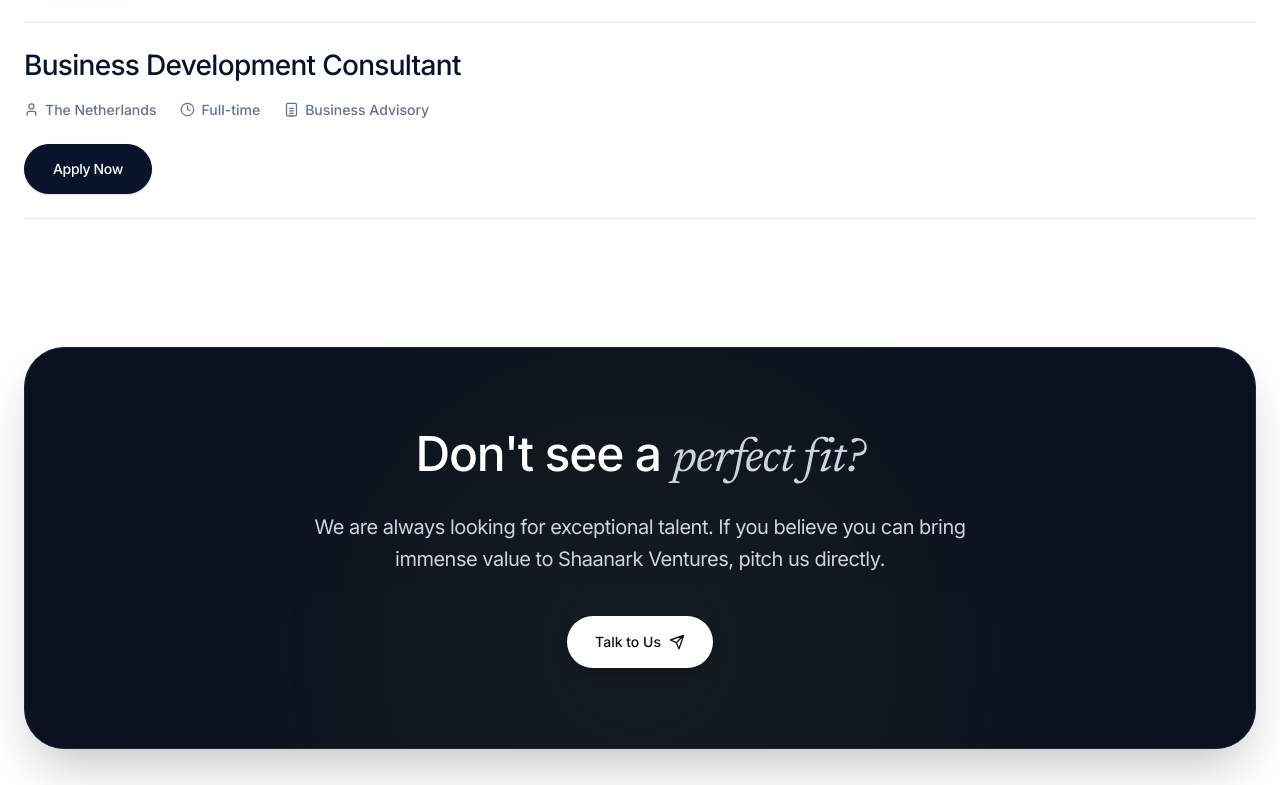
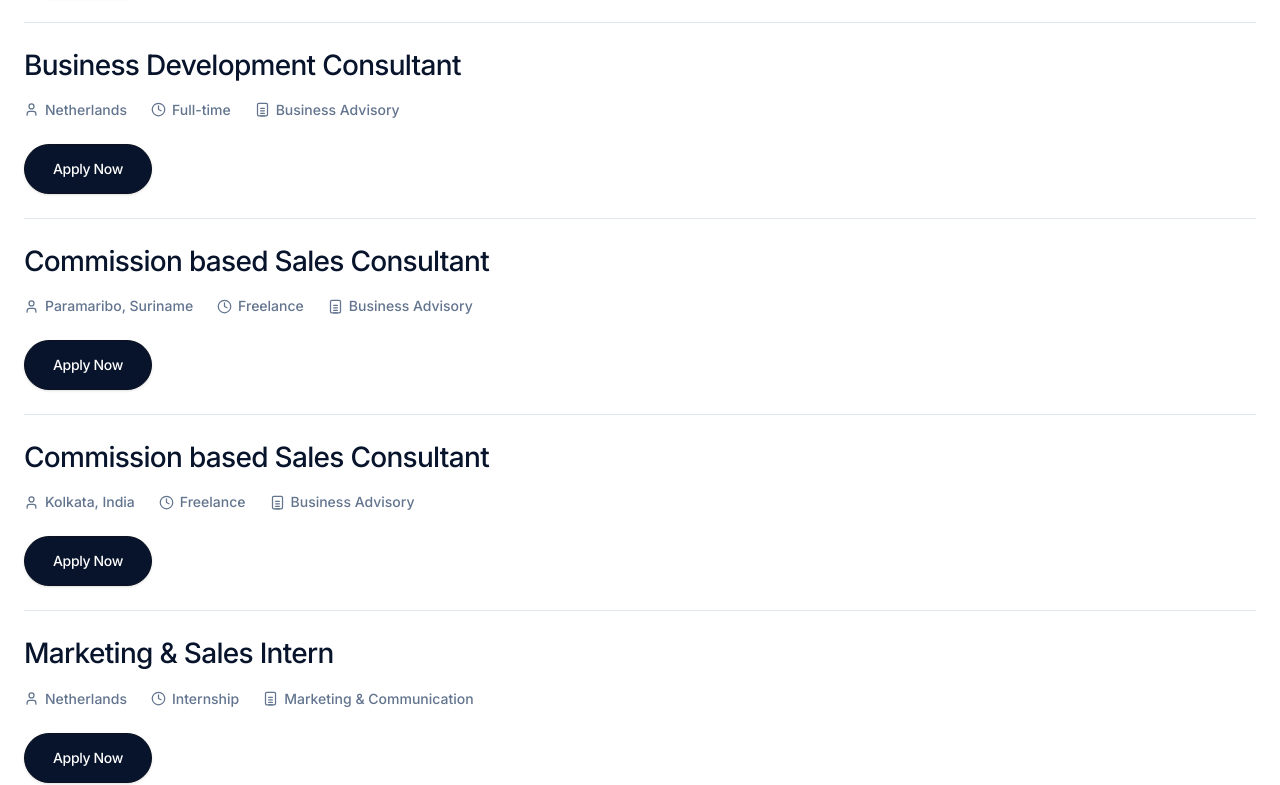
Before and after one commit to areesh18/Shanaark_ventures, a React (Vite) app: page /#/careers in a window 1280 px wide. Shown: the part 1445-2230 px from the top of the page. Built offline with nearby package versions, Linux system fonts and the light colour scheme.

Commit message:
Careers added

```diff
--- a/src/pages/Careers/Careers.jsx
+++ b/src/pages/Careers/Careers.jsx
@@ -35,8 +35,29 @@ const OPEN_ROLES = [
     id: 5,
     title: "Business Development Consultant",
     department: "Business Advisory",
-    location: "The Netherlands",
+    location: "Netherlands",
     type: "Full-time",
+  },
+  {
+    id: 6,
+    title: "Commission based Sales Consultant",
+    department: "Business Advisory",
+    location: "Paramaribo, Suriname",
+    type: "Freelance",
+  },
+  {
+    id: 7,
+    title: "Commission based Sales Consultant",
+    department: "Business Advisory",
+    location: "Kolkata, India",
+    type: "Freelance",
+  },
+  {
+    id: 8,
+    title: "Marketing & Sales Intern",
+    department: "Marketing & Communication",
+    location: "Netherlands",
+    type: "Internship",
   },
 ];
 
```
